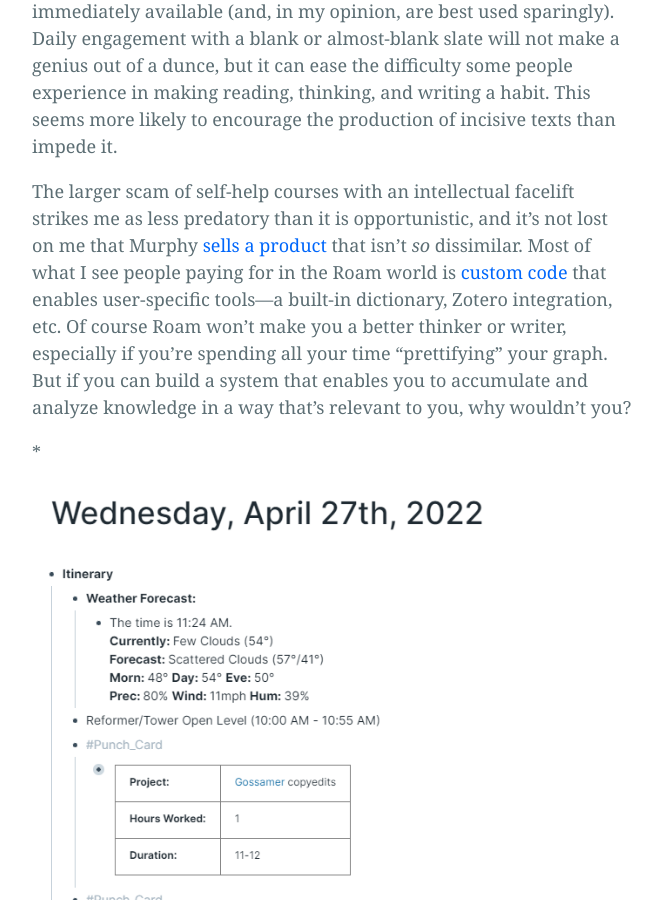
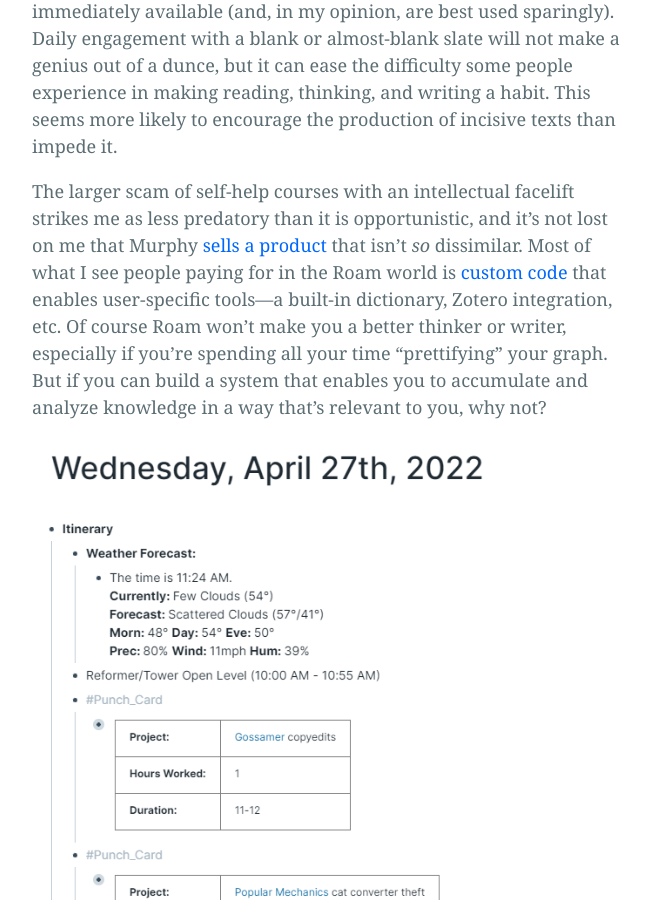
Before and after one commit to bliss-st/ss-website, a Jekyll site: the page built from _posts/2022-4-27-in-defense.md, in a window 1280 px wide and 900 px high, scrolled down 2121 px. Shown: the whole window, without its empty margins (308-970 px from the left). Built offline with Jekyll 4.4.1, drawn with Linux system fonts in a browser that asks for light colours.

Commit message:
Update 2022-4-27-in-defense.md

```diff
--- a/_posts/2022-4-27-in-defense.md
+++ b/_posts/2022-4-27-in-defense.md
@@ -17,8 +17,6 @@
 
 To me the most important aspect of thinking and writing well is simply doing it every day. The great writers/thinkers/artists without a daily practice are as exceptional as Luhmann and his zettelkasten. Softwares like Roam depend on daily usage; the true hierarchy of Roam is each day's Daily Notes Page, which is the Roam homepage, and then other pages which can be easily created but are not immediately available (and, in my opinion, are best used sparingly). Daily engagement with a blank or almost-blank slate will not make a genius out of a dunce, but it can ease the difficulty some people experience in making reading, thinking, and writing a habit. This seems more likely to encourage the production of incisive texts than impede it.
 
-The larger scam of self-help courses with an intellectual facelift strikes me as less predatory than it is opportunistic, and it's not lost on me that Murphy [sells a product]("https://indiethinkers.org/") that isn't <em>so</em> dissimilar. Most of what I see people paying for in the Roam world is [custom code]("https://roamjs.com/extensions/smartblocks/smartblocks_store") that enables user-specific tools—a built-in dictionary, Zotero integration, etc. Of course Roam won't make you a better thinker or writer, especially if you're spending all your time "prettifying" your graph. But if you can build a system that enables you to accumulate and analyze knowledge in a way that's relevant to you, why wouldn't you?
-
-*
+The larger scam of self-help courses with an intellectual facelift strikes me as less predatory than it is opportunistic, and it's not lost on me that Murphy [sells a product]("https://indiethinkers.org/") that isn't <em>so</em> dissimilar. Most of what I see people paying for in the Roam world is [custom code]("https://roamjs.com/extensions/smartblocks/smartblocks_store") that enables user-specific tools—a built-in dictionary, Zotero integration, etc. Of course Roam won't make you a better thinker or writer, especially if you're spending all your time "prettifying" your graph. But if you can build a system that enables you to accumulate and analyze knowledge in a way that's relevant to you, why not?
 
 ![roam](/assets/roam.png)
```
